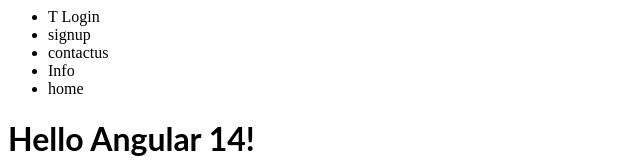
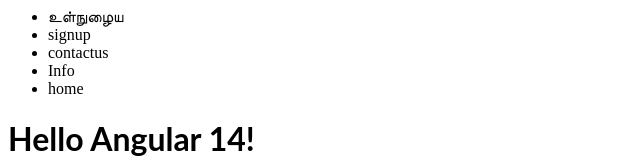
Before and after one commit to RamyaAmarnath/angular-ivy-7wg16t, an Angular app: page / in a window 1280 px wide. Shown: the top 160 px of the page, without its empty margins (0-640 px from the left). Built offline with nearby package versions, Linux system fonts and the light colour scheme.

Commit message:
1 file modified

```diff
--- a/src/app/Others/language.pipe.ts
+++ b/src/app/Others/language.pipe.ts
@@ -13,7 +13,7 @@
     TAMIL: {
       HI: "இருக்கிறது",
       HELLO: "வணக்கம்",
-      LOGIN: "T Login"
+      LOGIN: "உள்நுழைய"
     },
     HINDI: {
       HI: "இருக்கிறது",
```
